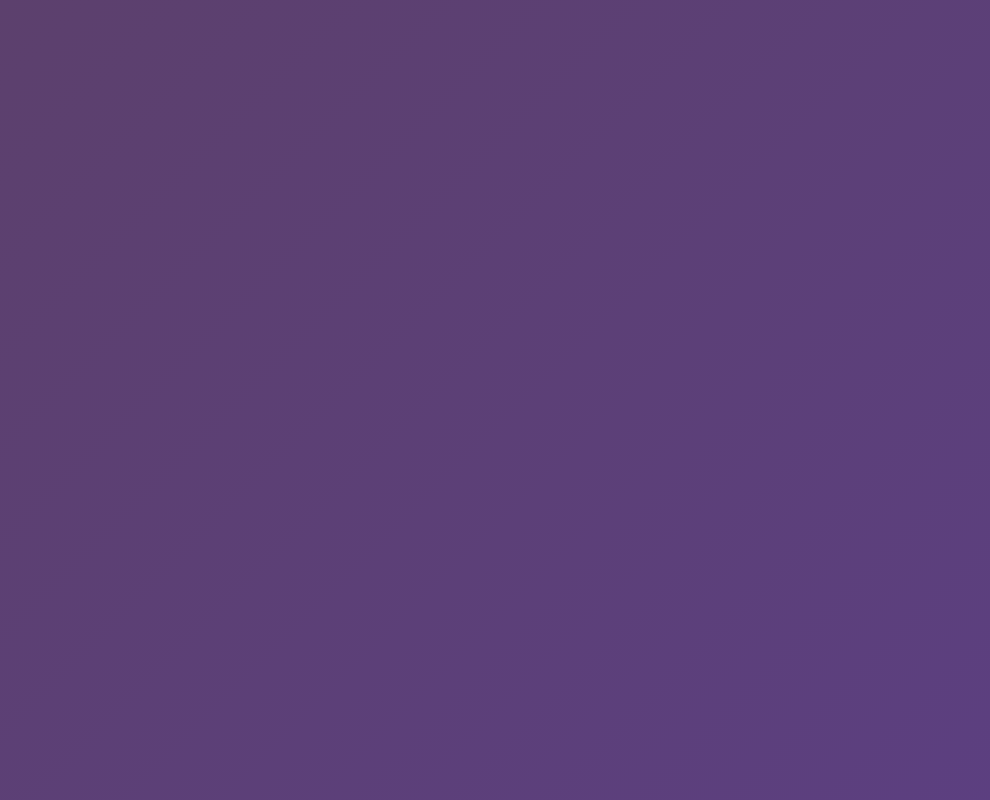
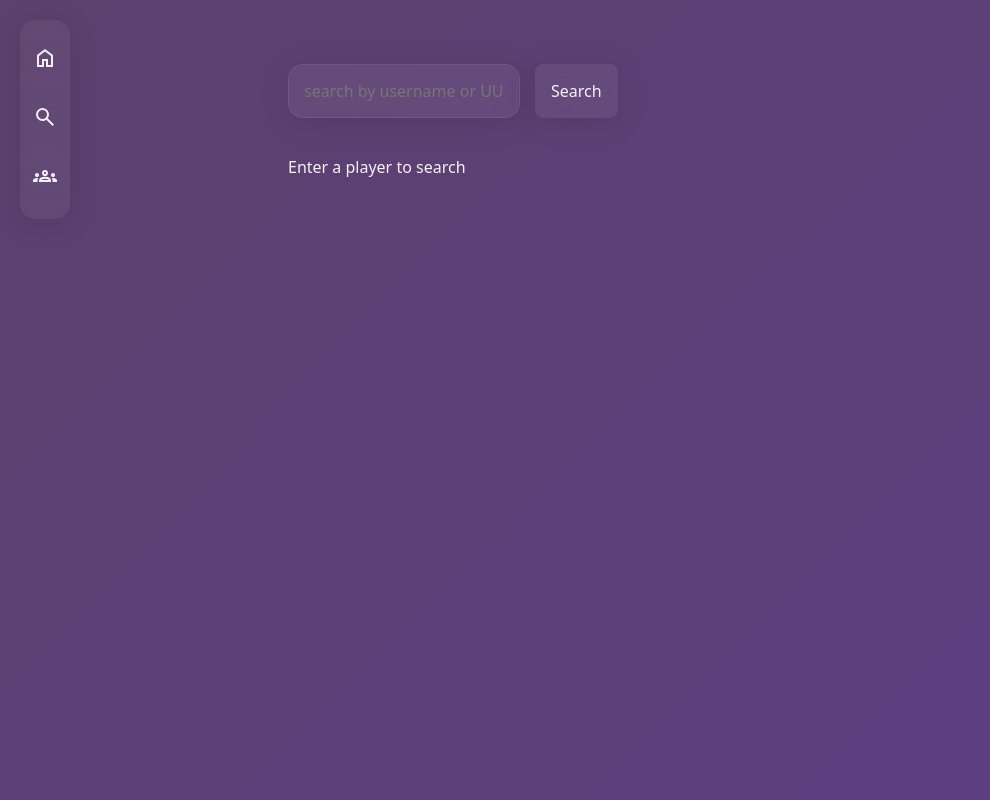
Before and after one commit to GoSkyH1gh/fakemc, a React (Vite) app: page /player in a window 1280 px wide. Before the commit this address had no page. Shown: the whole page, without its empty margins (0-990 px from the left). Built offline with nearby package versions, Linux system fonts and the light colour scheme; a web font is replaced by a local one.

Commit message:
added basic /players/ endpoint and keys to wynncraft guild list

```diff
--- a/src/App.jsx
+++ b/src/App.jsx
@@ -10,6 +10,7 @@ function App() {
     <Routes>
       <Route path='/' element={<Layout />}>
         <Route path='/' element={<HomePage />} />
+        <Route path='/player/' element={<PlayerPage />}/>
         <Route path='/player/:username' element={<PlayerPage />}/>
         <Route path='/wynncraft/guilds' element={<WynncraftGuilds />}/>
       </Route>
--- a/src/pages/playerComponents/wynncraftGuild.jsx
+++ b/src/pages/playerComponents/wynncraftGuild.jsx
@@ -12,6 +12,7 @@ function WynncraftGuild({ wynncraftGuildData }) {
         whileHover={{ scale: 1.1 }}
         whileTap={{ scale: 0.95 }}
         onClick={() => navigator(`/player/${member.username}`)}
+        key={member.uuid}
       >
         <p className="em-text">{member.username}</p>
         <p className="secondary-text">
```
